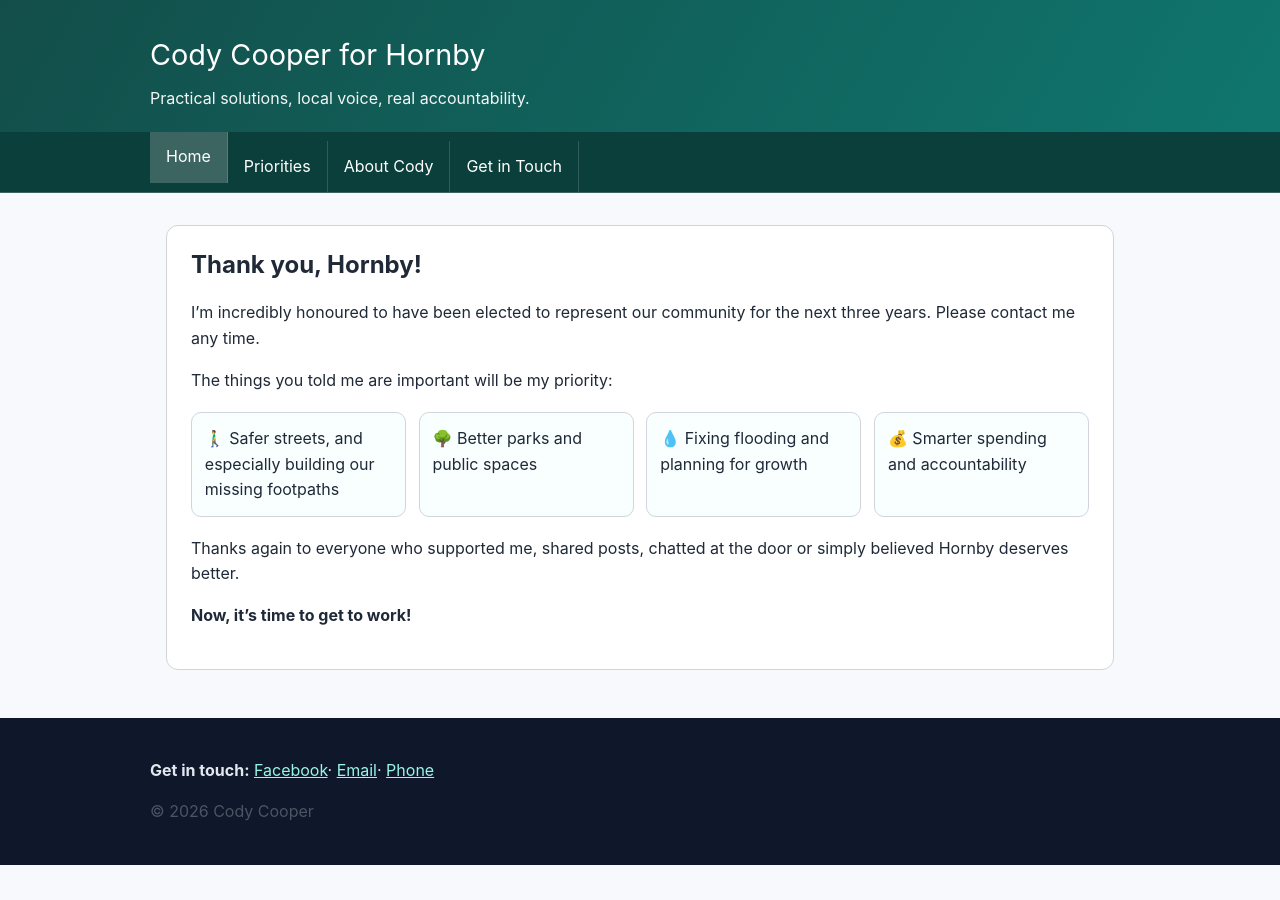
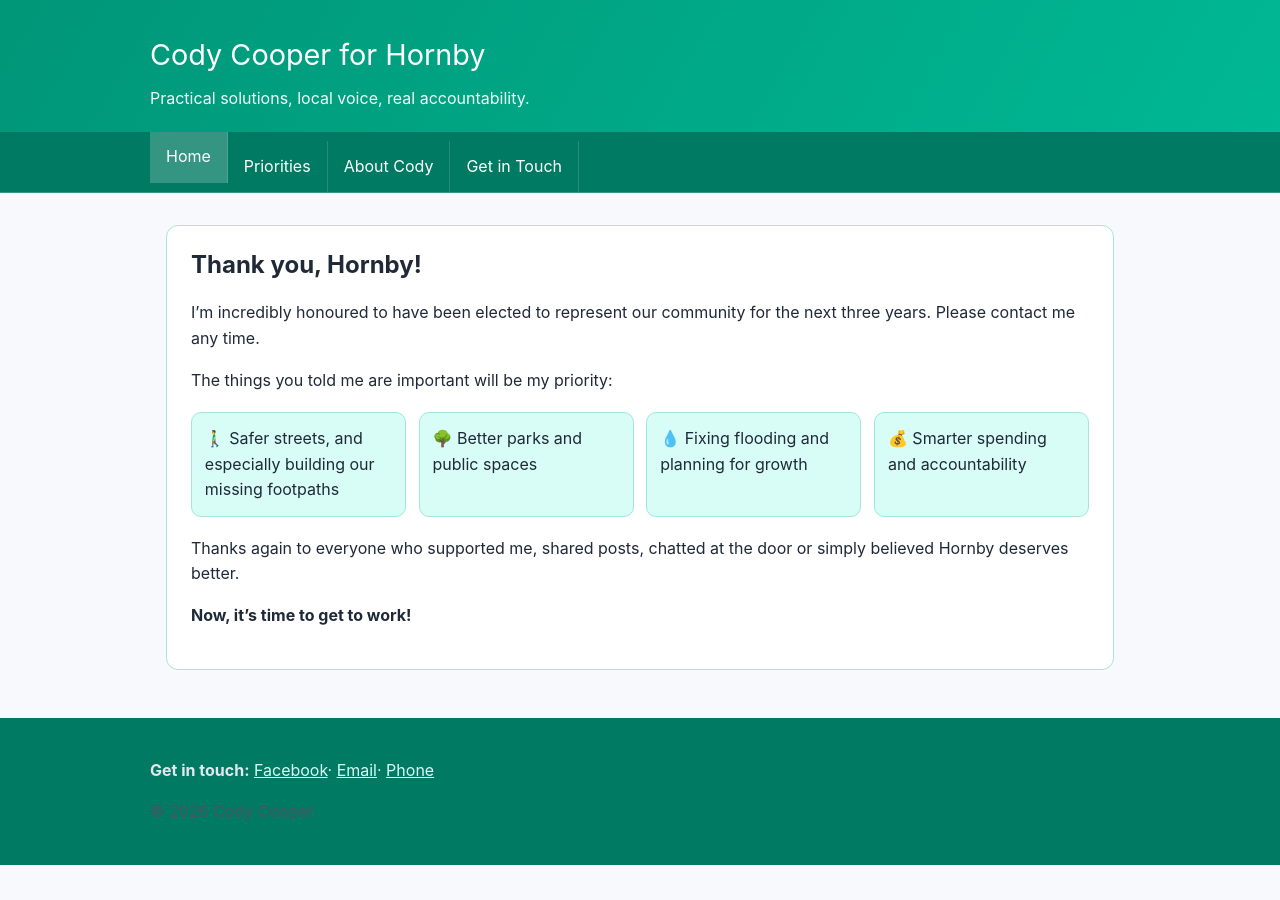
Before and after one commit to codyc1515/website, a Jekyll site: the page built from index.md, in a window 1280 px wide. Built offline with Jekyll 4.4.1, drawn with Linux system fonts in a browser that asks for light colours.

Commit message:
Update site color scheme to primary teal palette

```diff
--- a/assets/styles.css
+++ b/assets/styles.css
@@ -2,10 +2,12 @@
   --bg: #f7f9fc;
   --text: #1f2937;
   --muted: #4b5563;
-  --brand: #0f766e;
-  --brand-dark: #115e59;
+  --brand: rgb(0, 184, 148);
+  --brand-dark: rgb(0, 150, 120);
+  --brand-deep: rgb(0, 122, 99);
+  --brand-soft: rgb(216, 252, 246);
   --card: #ffffff;
-  --border: #d1d5db;
+  --border: rgb(164, 230, 219);
   --max: 980px;
 }
 
@@ -24,7 +26,7 @@ a { color: var(--brand); }
 a:hover { color: var(--brand-dark); }
 
 .site-header {
-  background: linear-gradient(120deg, #134e4a, #0f766e);
+  background: linear-gradient(120deg, var(--brand-dark), var(--brand));
   color: #fff;
   padding: 2rem 1rem 1.25rem;
 }
@@ -47,7 +49,7 @@ a:hover { color: var(--brand-dark); }
 }
 
 .site-nav {
-  background: #0b3f3b;
+  background: var(--brand-deep);
   border-bottom: 1px solid rgba(255,255,255,.2);
 }
 
@@ -94,7 +96,7 @@ h2 { margin-top: 1.8rem; }
 .icon-item {
   border: 1px solid var(--border);
   border-radius: 10px;
-  background: #f8fffe;
+  background: var(--brand-soft);
   padding: .8rem;
 }
 
@@ -102,12 +104,12 @@ ul li + li,
 ol li + li { margin-top: .6rem; }
 
 .site-footer {
-  background: #0f172a;
+  background: var(--brand-deep);
   color: #e2e8f0;
   padding: 1.5rem 1rem;
 }
 
-.site-footer a { color: #99f6e4; }
+.site-footer a { color: var(--brand-soft); }
 
 .muted { color: var(--muted); }
 
```
